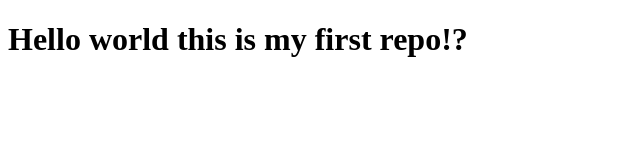
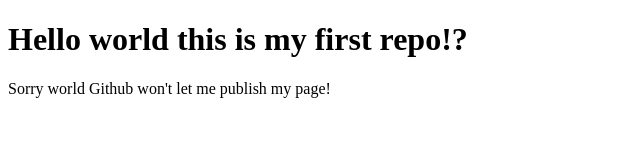
Before and after one commit to ashphillips526/firstrepo, a plain HTML site: page index.html in a window 1280 px wide. Shown: the whole page, without its empty margins (0-640 px from the left). Drawn offline with Linux system fonts and the light colour scheme.

Commit message:
Update index.html

```diff
--- a/index.html
+++ b/index.html
@@ -8,5 +8,6 @@
 </head>
 <body>
    <h1>Hello world this is my first repo!? </h1>
+   Sorry world Github won't let me publish my page!
 </body>
 </html>
```
